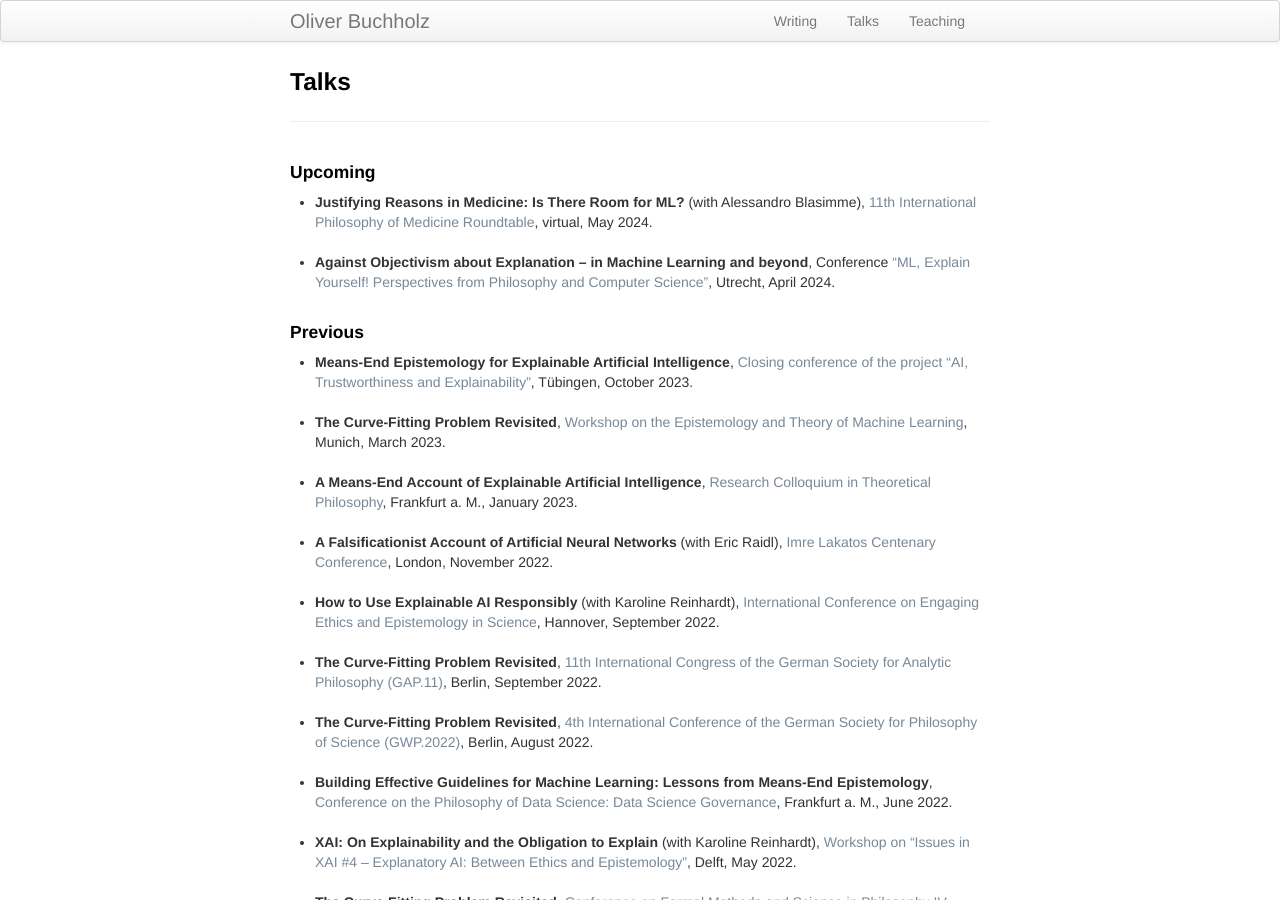
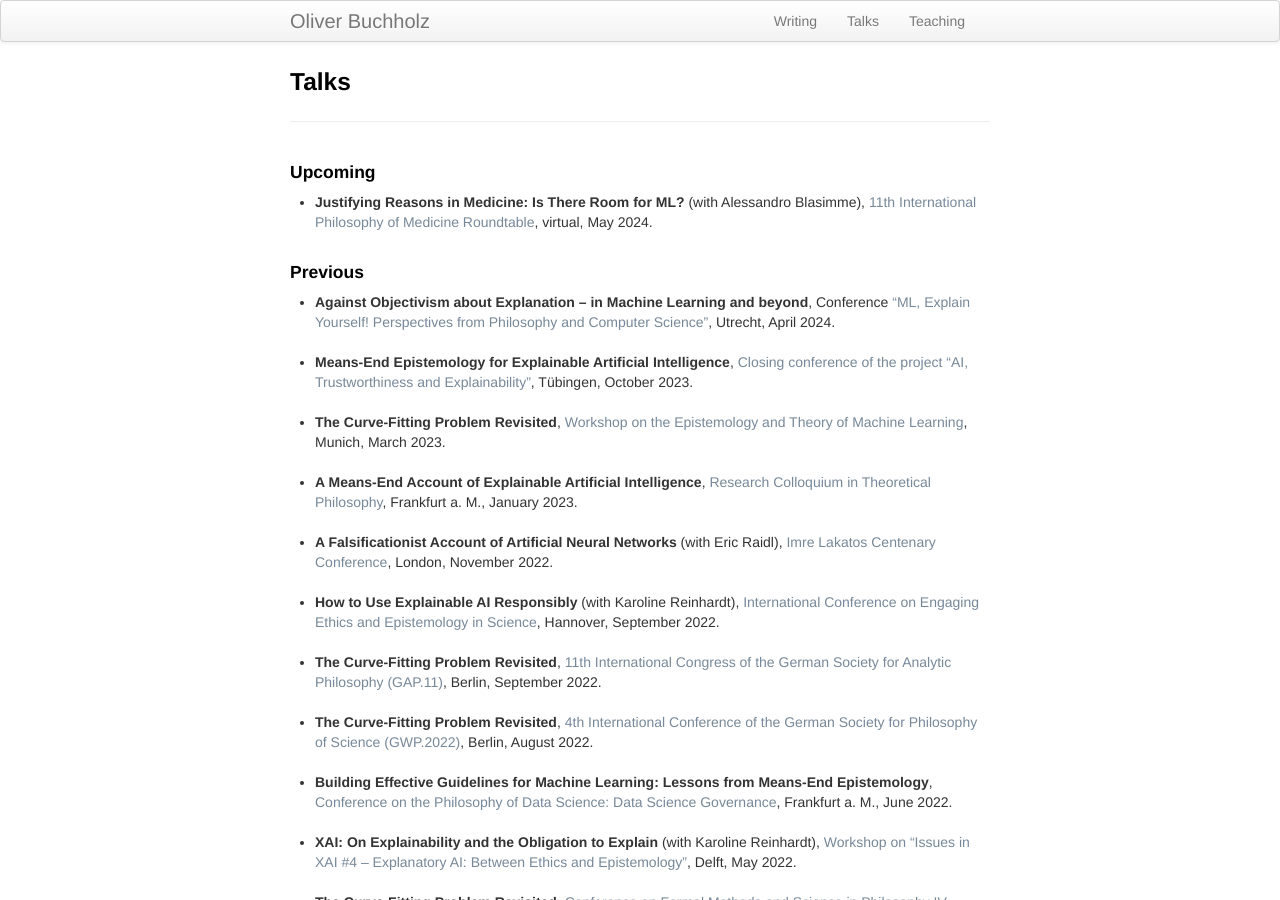
Before and after one commit to oliverbuchholz/oliverbuchholz.github.io, a Jekyll site: the page built from pages/talks.md, in a window 1280 px wide and 900 px high. Built offline with Jekyll 4.4.1, drawn with Linux system fonts in a browser that asks for light colours.

```diff
--- a/pages/talks.md
+++ b/pages/talks.md
@@ -9,9 +9,6 @@ description: Oliver Buchholz | Talks
 <ul>
 <li><b>Justifying Reasons in Medicine: Is There Room for ML?</b> (with Alessandro Blasimme), <a href="https://philosmed.wordpress.com/2023/09/13/11th-roundtable-9-10-may-2024/" target="_blank">11th International Philosophy of Medicine Roundtable</a>, virtual, May 2024.<br><br>
 </li>
-
-<li><b>Against Objectivism about Explanation &ndash; in Machine Learning and beyond</b>, Conference <a href="https://ephil.ai/event/conference-ml-explain-yourself/" target="_blank">&ldquo;ML, Explain Yourself! Perspectives from Philosophy and Computer Science&rdquo;</a>, Utrecht, April 2024.<br><br>
-</li>
 </ul>
 
 
@@ -19,6 +16,9 @@ description: Oliver Buchholz | Talks
 <h4>Previous</h4>
 
 <ul>
+<li><b>Against Objectivism about Explanation &ndash; in Machine Learning and beyond</b>, Conference <a href="https://ephil.ai/event/conference-ml-explain-yourself/" target="_blank">&ldquo;ML, Explain Yourself! Perspectives from Philosophy and Computer Science&rdquo;</a>, Utrecht, April 2024.<br><br>
+</li>
+
 <li>
 <b>Means-End Epistemology for Explainable Artificial Intelligence</b>, <a href="https://sites.google.com/view/aiteproject/closing-conference" target="_blank">Closing conference of the project &ldquo;AI, Trustworthiness and Explainability&rdquo;</a>, T&uuml;bingen, October 2023.<br><br>
 </li>
```
